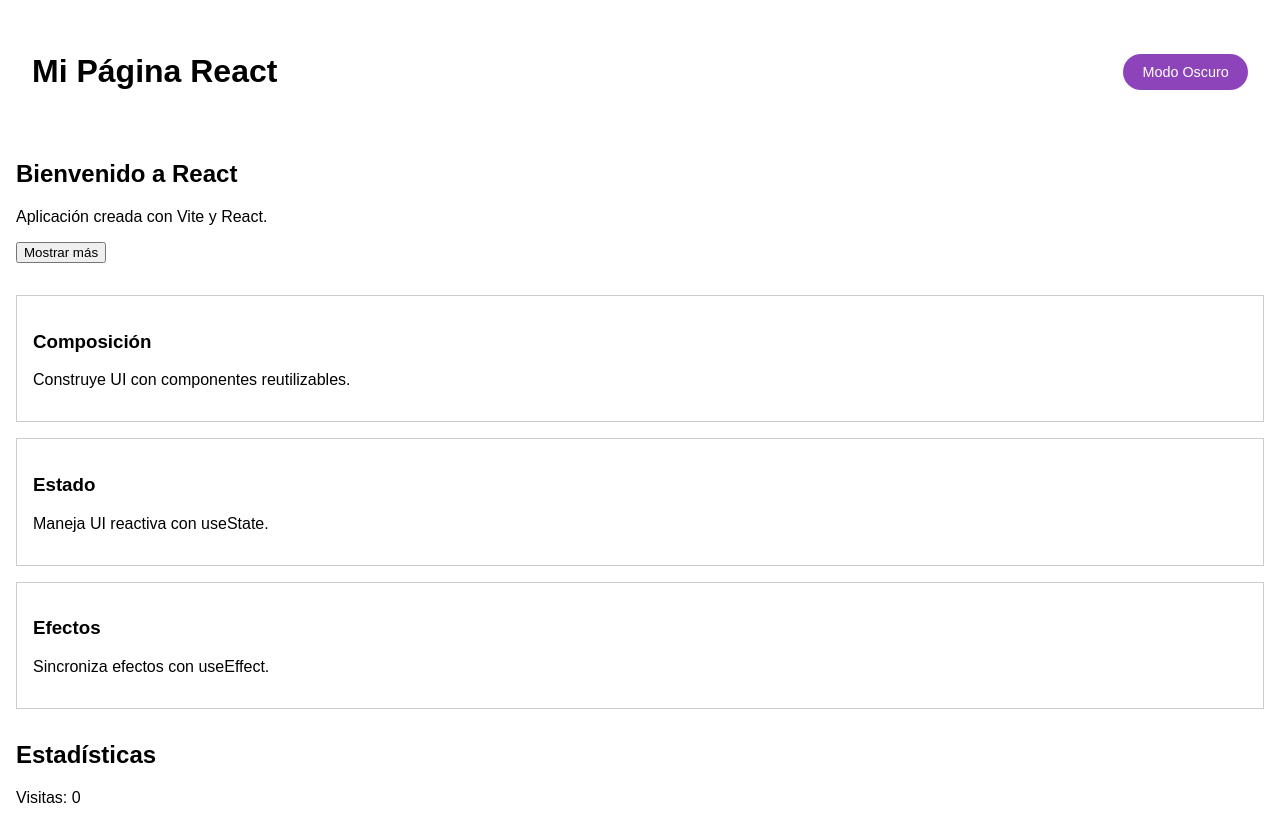
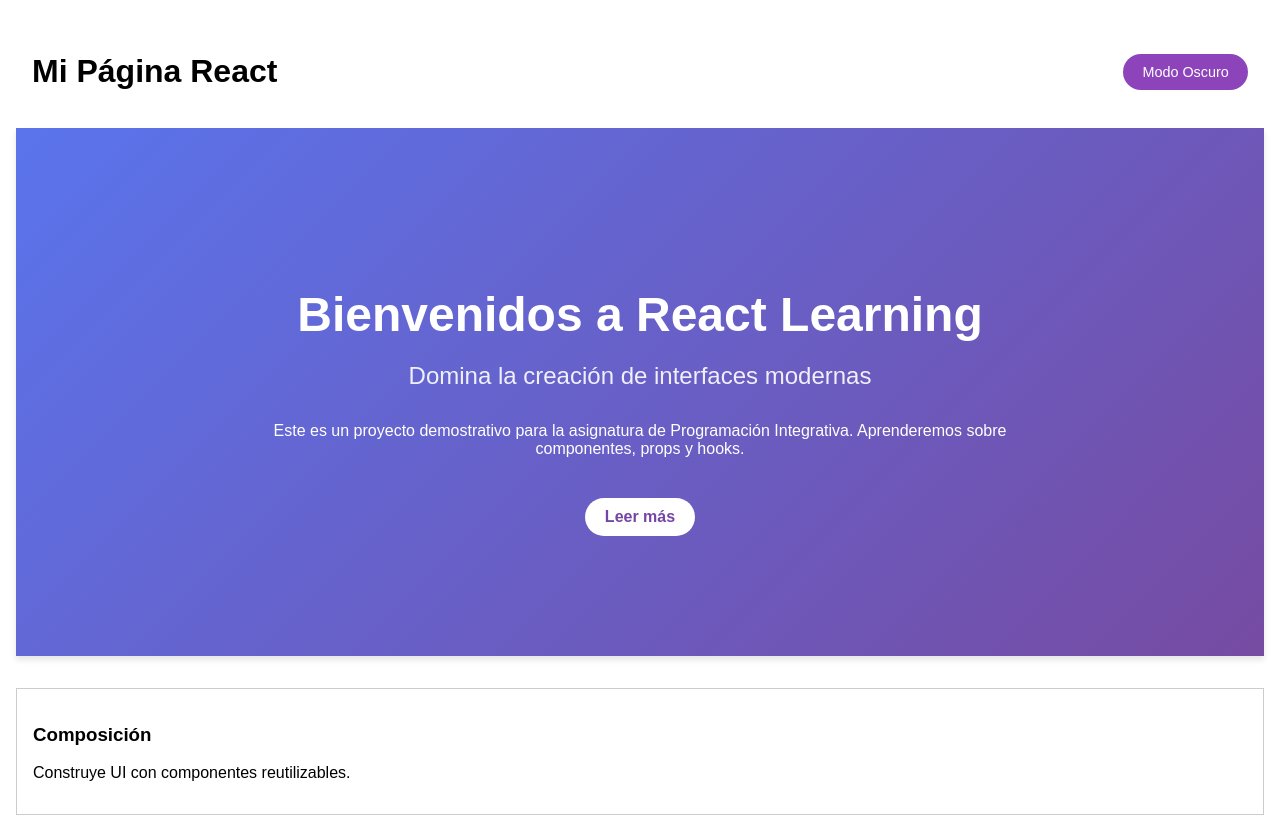
Before and after one commit to damolinadfdjaif22/project_react, a React (Vite) app: page / in a window 1280 px wide. Shown: the top 816 px of the page. Built offline with nearby package versions, Linux system fonts and the light colour scheme; the HTML template or start-up script is replaced by a standard one.

Commit message:
Primer commit(3) -Hero.jsx and css for hero

```diff
--- a/src/components/Hero/Hero.jsx
+++ b/src/components/Hero/Hero.jsx
@@ -1,25 +1,43 @@
-import { useState } from 'react';
+import React, { useState } from 'react';
+import '../../index.css';
 
-function Hero() {
-  const [showMore, setShowMore] = useState(false);
+const Hero = () => {
+  const [mostrarDetalle, setMostrarDetalle] = useState(false);
+
+  const toggleDetalle = () => {
+    setMostrarDetalle(!mostrarDetalle);
+  };
 
   return (
-    <section className="hero">
-      <h2>Bienvenido a React</h2>
-      <p>Aplicación creada con Vite y React.</p>
 
-      {showMore && (
+    <section className="hero-section">
+      <div className="hero-content">
+        {/* Titular estático */}
+        <h1>Bienvenidos a React Learning</h1>
+
+        {/* Subtítulo estático */}
+        <h2>Domina la creación de interfaces modernas</h2>
+
         <p>
-          React permite construir interfaces de usuario reutilizables
-          mediante componentes.
+          Este es un proyecto demostrativo para la asignatura de Programación Integrativa.
+          Aprenderemos sobre componentes, props y hooks.
         </p>
-      )}
 
-      <button onClick={() => setShowMore(!showMore)}>
-        {showMore ? 'Mostrar menos' : 'Mostrar más'}
-      </button>
+        {/* Renderizado condicional basado en el estado */}
+        {mostrarDetalle && (
+          <p className="hero-extra-info">
+            React te permite construir interfaces de usuario a partir de piezas individuales llamadas componentes.
+            ¡Es la librería más popular para el desarrollo web actual!
+          </p>
+        )}
+
+        {/* Botón interactivo */}
+        <button onClick={toggleDetalle} className="hero-button">
+          {mostrarDetalle ? 'Leer menos' : 'Leer más'}
+        </button>
+      </div>
     </section>
   );
-}
+};
 
 export default Hero;
--- a/src/index.css
+++ b/src/index.css
@@ -21,3 +21,65 @@ body {
   background-color: #121212;
   color: #ffffff;
 }
+
+/* CSS PARA EL Hero.jsx */
+
+.hero-section {
+
+  display: flex;
+  justify-content: center;
+  align-items: center;
+  text-align: center;
+  padding: 4rem 2rem;
+  background: linear-gradient(135deg, #5a74ec 0%, #764ba2 100%);
+  color: white;
+  min-height: 50vh;
+  box-shadow: 0 4px 6px rgba(0,0,0,0.1);
+}
+
+.hero-content {
+  max-width: 800px;
+  animation: fadeIn 1s ease-in;
+}
+
+.hero-content h1 {
+  font-size: 3rem;
+  margin-bottom: 0.5rem;
+}
+
+.hero-content h2 {
+  font-size: 1.5rem;
+  font-weight: 300;
+  margin-bottom: 2rem;
+  opacity: 0.9;
+}
+
+.hero-button {
+  margin-top: 1.5rem;
+  padding: 10px 20px;
+  font-size: 1rem;
+  cursor: pointer;
+  background-color: white;
+  color: #7545a5;
+  border: none;
+  border-radius: 25px;
+  font-weight: bold;
+  transition: transform 0.2s, box-shadow 0.2s;
+}
+
+.hero-button:hover {
+  transform: scale(1.05);
+  box-shadow: 0 5px 15px rgba(0,0,0,0.2);
+}
+
+.hero-extra-info {
+  margin-top: 1rem;
+  background-color: rgba(255, 255, 255, 0.1);
+  padding: 10px;
+  border-radius: 8px;
+}
+
+@keyframes fadeIn {
+  from { opacity: 0; transform: translateY(-20px); }
+  to { opacity: 1; transform: translateY(0); }
+}
```
